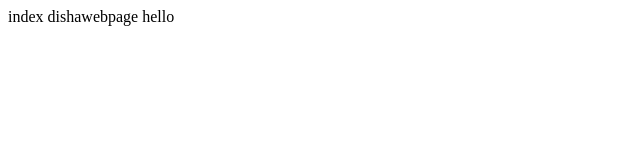
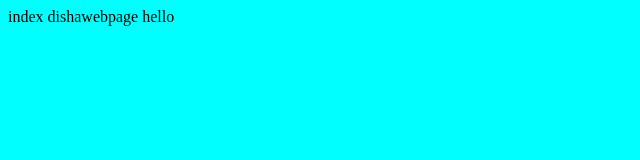
Before and after one commit to disha1822/Test, a plain HTML site: page index.html in a window 1280 px wide. Shown: the whole page, without its empty margins (0-640 px from the left). Drawn offline with Linux system fonts and the light colour scheme.

Commit message:
color added

```diff
--- a/index.html
+++ b/index.html
@@ -1,3 +1,6 @@
+
+<body bgcolor = "cyan">
 index
 dishawebpage
 hello
+</body>
```
